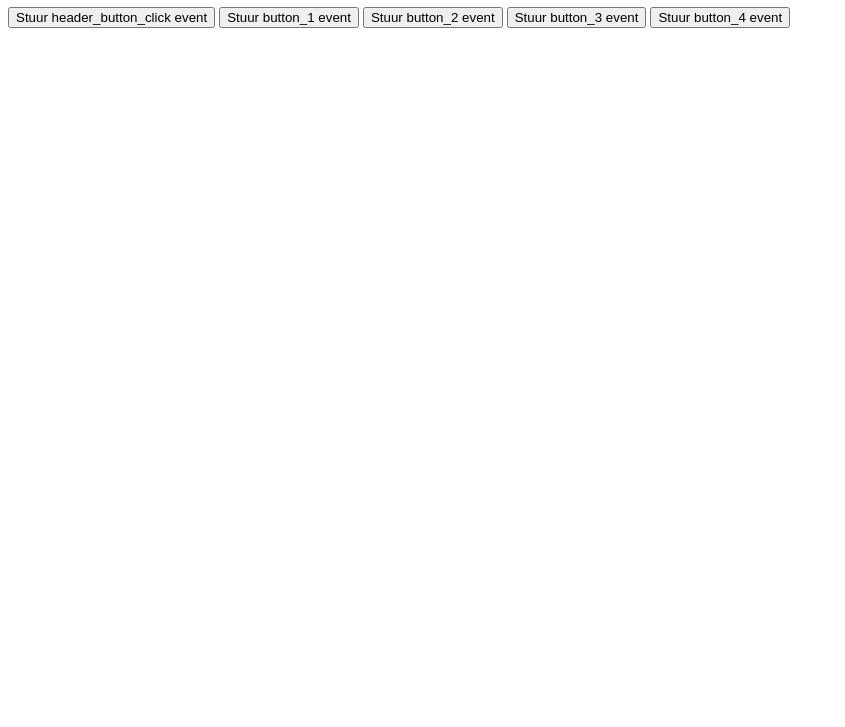
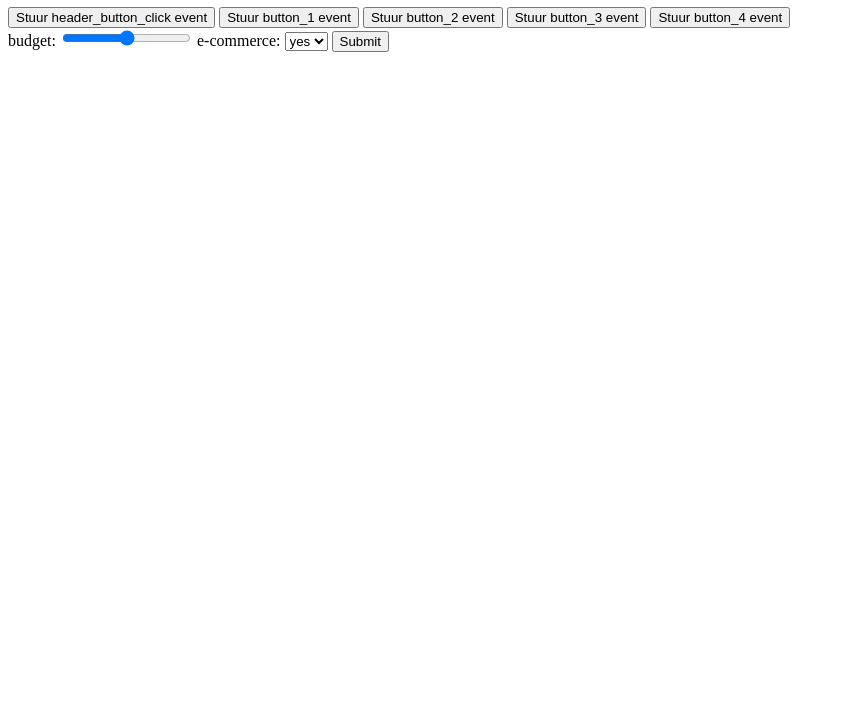
Before and after one commit to BavoVdg/google-analytics-shd, a plain HTML site: page index.html in a window 1280 px wide. Shown: the part 73-800 px from the top of the page, without its empty margins (0-845 px from the left). Drawn offline with Linux system fonts and the light colour scheme.

Commit message:
feat: add basic form

```diff
--- a/index.html
+++ b/index.html
@@ -39,5 +39,25 @@
     <button class="button button_2">Stuur button_2 event</button>
     <button class="button button_3">Stuur button_3 event</button>
     <button class="button button_4">Stuur button_4 event</button>
+    <form method="get">
+      <label for="budget-input"
+        >budget:
+        <input
+          id="budget-input"
+          name="budget"
+          type="range"
+          min="0"
+          max="1000"
+        />
+      </label>
+      <label for="ecommerce-input"
+        >e-commerce:
+        <select id="ecommerce-input" name="ecommerce">
+          <option value="yes">yes</option>
+          <option value="no">no</option>
+        </select>
+      </label>
+      <input type="submit" name="save" />
+    </form>
   </body>
 </html>
```
